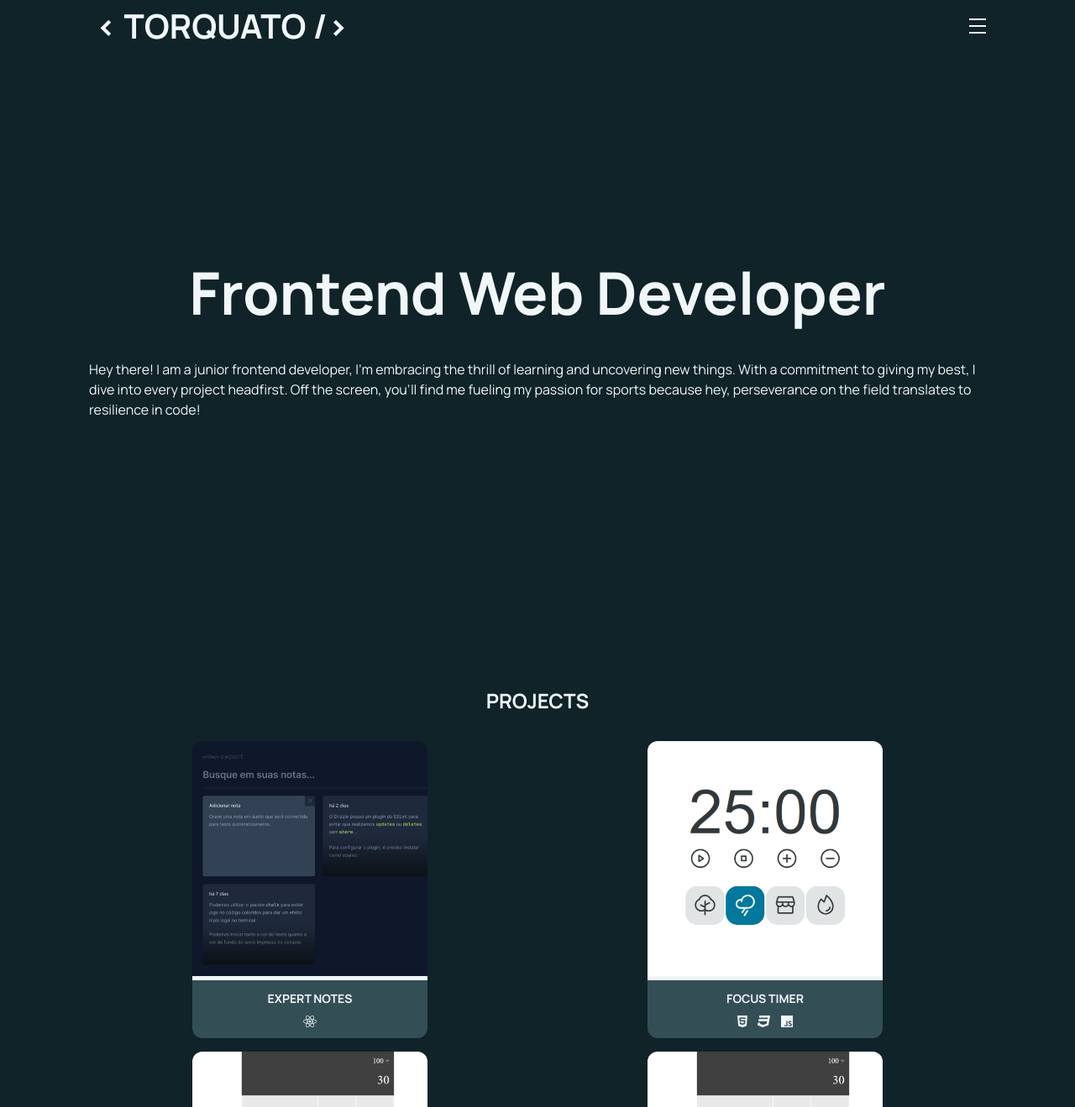
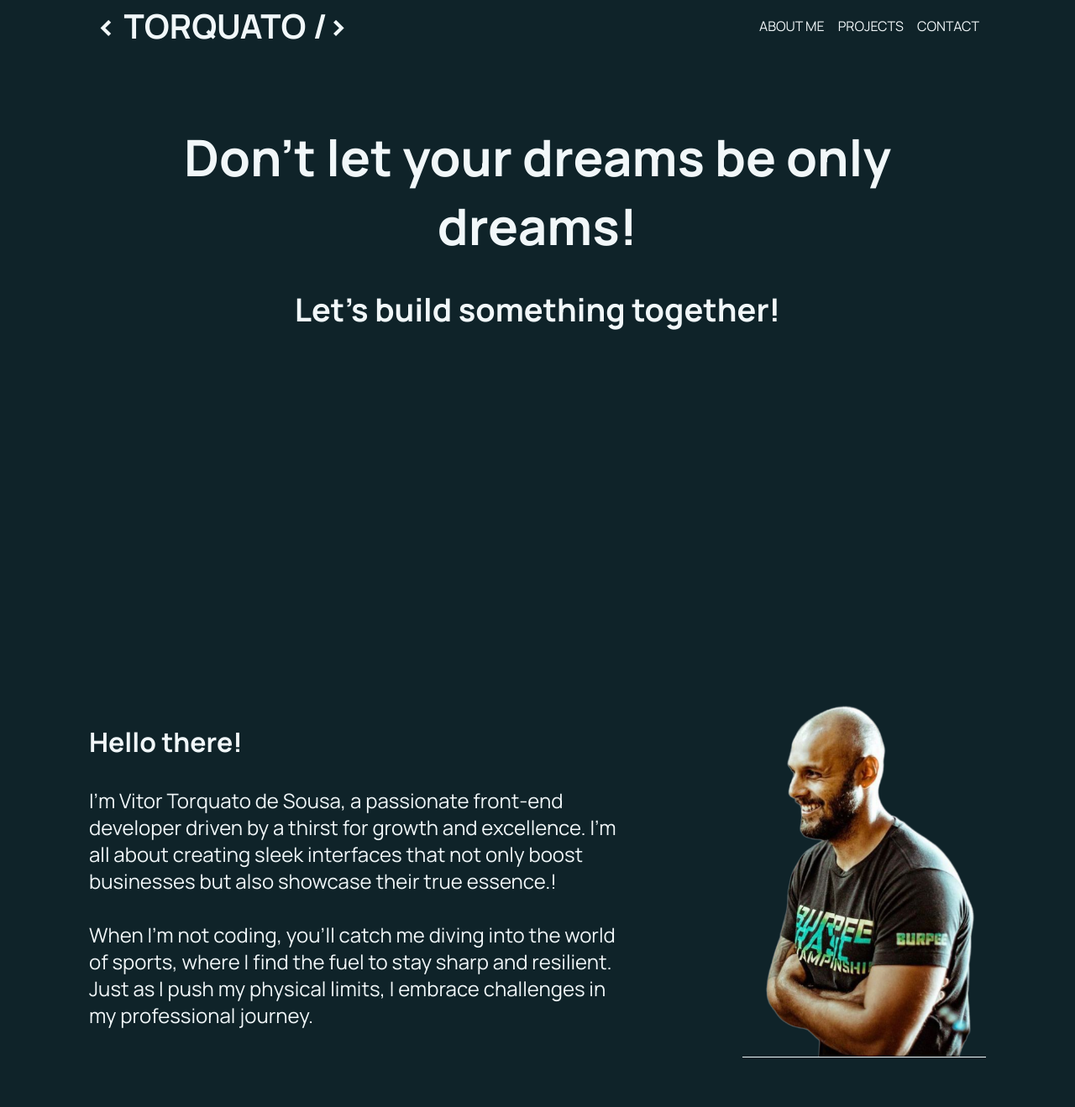
Before and after one commit to VitorTorquato/portifolio, a plain HTML site: page index.html in a window 1280 px wide. Shown: the part 21-1340 px from the top of the page at 84% size. Drawn offline with Linux system fonts and the light colour scheme.

Commit message:
building

```diff
--- a/index.html
+++ b/index.html
@@ -27,17 +27,34 @@
             <nav class="mobile-nav">
                 <a href="#">About Me</a>
                 <a href="#">Projects</a>
-                <a href="#">tools </a>
                 <a href="#">Contact</a>
+            </nav>
+
+            <nav class="desktop-nav">
+                <a href="#">About Me</a>
+                <a href="#">Projects</a>
+                <a href="#contact">Contact</a>
             </nav>
         </div>
     </header>
     <main>
+        <section class="first-view">
+            <div class="container">
+                <h4>Don't let your dreams be only dreams!</h4>
+                <h5>Let's build something together!</h5>
+
+
+            </div>
+        </section>
         <section class="about-me">
             <div class="container">
-
-                <h1>Frontend Web Developer</h1>
-                <p>Hey there! I am a junior frontend developer, I'm embracing the thrill of learning and uncovering new things. With a commitment to giving my best, I dive into every project headfirst. Off the screen, you'll find me fueling my passion for sports because hey, perseverance on the field translates to resilience in code!</p>
+                <img src="assets/WhatsApp Image 2024-02-20 at 13.22.29.png" alt="photo of vitor torquato de sousa">
+                <h1>Hello there!</h1>
+                <div class="my-description">
+                    <p>I'm Vitor Torquato de Sousa, a passionate front-end developer driven by a thirst for growth and excellence. I'm all about creating sleek interfaces that not only boost businesses but also showcase their true essence.!</p>
+                    <p>
+                        When I'm not coding, you'll catch me diving into the world of sports, where I find the fuel to stay sharp and resilient. Just as I push my physical limits, I embrace challenges in my professional journey.</p>
+                </div>
 
                <!-- <img  class="aboutme-img" src="assets/WhatsApp Image 2024-02-20 at 13.22.29.png" alt="Vitor Torquato photo">-->
             </div>
@@ -143,15 +160,17 @@
         </section>
      </main>
 
-     <footer>
+     <footer id="contact">
         <a href="https://github.com/vitortorquato" target="_blank">
             <i class="fa-brands fa-github"></i>
         </a>
+
 
         <a href="https://www.linkedin.com/in/vitor-torquato-3743b6291/" target="_blank">
             <i class="fa-brands fa-linkedin"></i>
         </a>
 
+        <i class="fa-solid fa-envelope"></i>
 
      </footer>
 </body>
--- a/style.css
+++ b/style.css
@@ -29,6 +29,31 @@ body{
 
 }
 
+.contact-btn,
+.projects-button{
+    width: 12rem;
+    padding: .8rem;
+
+    display: block;
+    margin:  0 auto;
+    border: none;
+    border-radius: 4px;
+    background-color:var(--projects-content-color);
+
+    font-family: var(--font-standard);
+    color: var(--text-color);
+    font-weight: 600;
+    font-size: 1rem;
+    text-transform: uppercase;
+    transition: .5s ease-in-out;
+
+}
+.contact-btn:hover,
+.projects-button:hover{
+    background-color: var(--text-color);
+    font-weight: 600;
+    color: var(--projects-content-color);
+}
 img{
     width: 100%;
 }
@@ -144,35 +169,75 @@ header .container{
     color: var(--text-color);
     font-size: 1.6rem;
     text-decoration: none;
+    transition: .5s ease-in-out;
 }
 
 .mobile-nav a:hover{
     transform: scale(1.1);
-    font-weight: 700;
+    background-color: var(--bg-color);
+    border-radius: 4px;
+
+}
+
+.desktop-nav{
+    display: none;
+}
+
+/****First view setion*****/
+
+.first-view{
+    min-height: 90vh;
+    font-size: 2.8rem;
+    text-align: center;
+}
+
+.first-view .container{
+    display: flex;
+    flex-direction: column;
+    align-items: center;
+    justify-content: center;
+    gap: 3.2rem;
+}
+
+.first-view .container h5{
+    font-size: 2.2rem;
 }
 
 /****ABout me section****/
 
+
 .about-me .container{
-    min-height:84vh;
-    display: flex;
-    flex-direction: column;
-    justify-content: center;
-    gap: 3.2rem;
-
+    display: block;
     padding-top: 2.8rem;
 
 }
 
 .about-me .container h1{
-    font-size: 4rem;
+    font-size: 2.4rem;
+    margin:3.2rem 0 3.2rem 0;
+
+
 }
 
 .about-me  .container p{
     font-size: 1.6rem;
     line-height: 2.4rem;
+    text-align: left;
+
 }
 
+.about-me .container p + p{
+    margin-top: 3.2rem;
+}
+
+
+
+.about-me  .container img{
+    border-bottom: 1px solid var(--text-color);
+    width: 50vw;
+    display: block;
+    margin: 0 auto;
+}
 
 /***Projects section*****/
 
@@ -250,27 +315,9 @@ header .container{
 }
 
 
-.projects-button{
-    width: 12rem;
-    padding: .8rem;
 
-    display: block;
-    margin:  0 auto;
-    border: none;
-    border-radius: 4px;
-    background-color:var(--projects-content-color);
 
-    font-family: var(--font-standard);
-    color: var(--text-color);
-    font-size: 1rem;
-    text-transform: uppercase;
 
-}
-
-.projects-button:hover{
-    background-color:  #1e293b;
-    font-weight: 600;
-}
 
 
 /****Section tools****/
@@ -280,10 +327,11 @@ header .container{
     display: grid;
     grid-template-columns: repeat(3,1fr);
     grid-gap: 1.2rem;
+    place-items: center;
 }
 
 .tools-grid img{
-      max-width: 12rem;
+      width: 20vw;
 
 }
 
@@ -297,15 +345,30 @@ footer{
 
 footer a i{
     color: var(--text-color);
-    font-size: 2.4rem;
+    font-size: 3rem;
 }
 
 footer a i:hover{
     transform: scale(1.1);
 }
 
+footer i{
+    color: var(--text-color);
+    font-size: 3rem;
+}
 
-@media(min-width:520px){
+footer  i:hover{
+    transform: scale(1.1);
+}
+
+
+@media(min-width:424px){
+    .first-view .container h4{
+        font-size: 4rem;
+    }
+    .first-view .container h5{
+        font-size: 2.4rem;
+    }
     .about-me .container h1{
         font-size: 4.2rem;
     }
@@ -315,10 +378,72 @@ footer a i:hover{
 
 
 @media(min-width:768px){
-    .about-me .container h1{
-        font-size: 7rem;
+    #btnMenu{
+        display: none;
     }
 
+    .desktop-nav{
+        display: flex;
+        gap: 1.6rem;
+    }
+
+    .desktop-nav a{
+        text-transform: uppercase;
+        color: var(--text-color);
+        font-size: 1.6rem;
+        text-decoration: none;
+        transition: .5s ease-in-out;
+    }
+    .desktop-nav a:hover{
+        transform: scale(1.1);
+
+    }
+
+    .first-view .container h4{
+        font-size: 4.6rem;
+    }
+    .first-view .container h5{
+        font-size: 3.2rem;
+    }
+
+    .first-view .container button{
+        width: 20rem;
+        font-size: 1.6rem;
+    }
+    .about-me .container h1{
+        font-size: 4rem;
+    }
+    .about-me .container p{
+        font-size:  2.2rem;
+        line-height: 2.8rem;
+    }
+
+    .about-me .container {
+        display: grid;
+
+        grid-template-areas:
+        "title img"
+        "text img"
+        "text img";
+    }
+
+    .about-me .container h1{
+        grid-area: title;
+        font-size: 3.2rem;
+
+    }
+    .about-me .container p{
+        grid-area: text;
+        font-size: 2rem;
+
+        width: 50vw;
+    }
+    .about-me .container img{
+        grid-area: img;
+        width: 29rem;
+
+
+    }
     .projects-grid{
        display: grid;
        grid-template-columns: repeat(2,1fr);
@@ -339,4 +464,87 @@ footer a i:hover{
         font-size: 2rem;
     }
 
+    .tools-grid img{
+        width: 8rem;
+
+  }
+
+    @media(min-width:1024px){
+
+        .first-view .container h4{
+            font-size: 6rem;
+        }
+        .first-view .container h5{
+            font-size: 3.8rem;
+        }
+        .first-view .container button{
+            width: 22rem;
+            height: 4rem;
+            font-size: 1.6rem;
+        }
+
+        .about-me .container {
+            display: grid;
+
+            grid-template-areas:
+            "title img"
+            "text img"
+            "text img";
+        }
+
+        .about-me .container h1{
+            grid-area: title;
+
+        }
+        .about-me .container p{
+            grid-area: text;
+            font-size: 2.4rem;
+            line-height: 3.2rem;
+
+            width: 50vw;
+        }
+        .about-me .container img{
+            grid-area: img;
+            width: 29rem;
+
+
+        }
+
+        .projects-grid{
+            display: grid;
+            grid-template-columns: repeat(4,1fr);
+            grid-gap:1.6rem;
+            place-items: center;
+
+
+         }
+
+         .projects-button{
+            width: 25rem;
+            height: 4rem;
+            font-size: 1.6rem;
+         }
+         .tools-grid img{
+            width: 10rem;
+
+      }
+
+    }
+
+    @media  (min-width:1440px){
+
+        .first-view .container h4{
+            font-size: 7.2rem;
+        }
+        .first-view .container h5{
+            font-size: 4rem;
+        }
+        .first-view .container button{
+            width: 26rem;
+            height: 4.8rem;
+            font-size: 1.6rem;
+        }
+
+    }
+
 }
```
